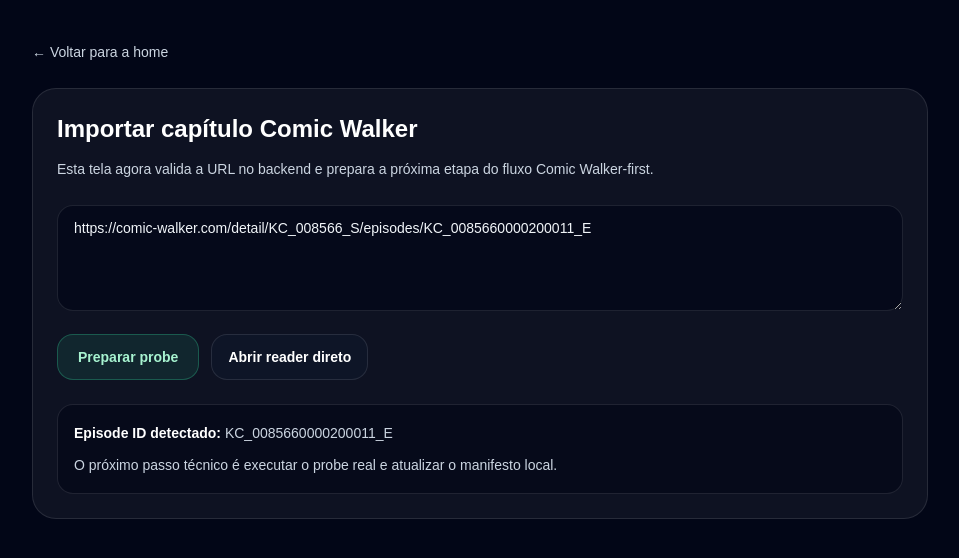
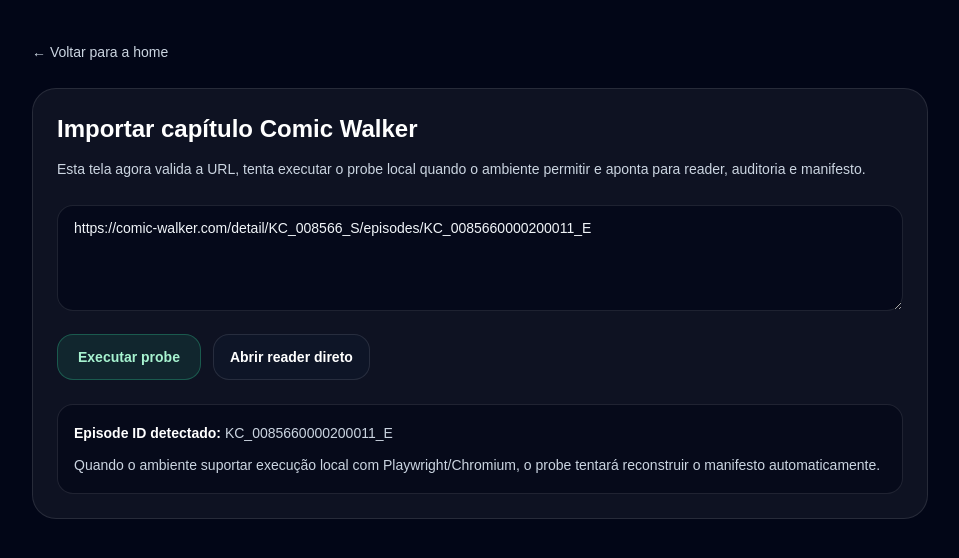
Before and after one commit to MarceloSalada/MangAkita, a Next.js app: page /import in a window 1280 px wide. Shown: the top 558 px of the page, without its empty margins (160-1119 px from the left). Built offline with nearby package versions, Linux system fonts and the light colour scheme.

Commit message:
feat: show probe execution result and audit link in import form

```diff
--- a/components/capture/capture-form.tsx
+++ b/components/capture/capture-form.tsx
@@ -13,7 +13,18 @@
   diagnosisSummary: string;
   nextRequiredStep: string;
   readerHref: string;
+  auditHref: string;
   manifestApiHref: string | null;
+  execution: {
+    attempted: boolean;
+    executed: boolean;
+    mode: string;
+    detail: string;
+    stdout: string;
+    stderr: string;
+  };
+  manifestBefore: unknown;
+  manifestAfter: unknown;
 };
 
 function extractEpisodeId(url: string) {
@@ -45,7 +56,7 @@
       const response = await fetch('/api/probe', {
         method: 'POST',
         headers: { 'Content-Type': 'application/json' },
-        body: JSON.stringify({ url }),
+        body: JSON.stringify({ url, execute: true }),
       });
 
       const payload = await response.json();
@@ -67,7 +78,7 @@
     <div className="rounded-3xl border border-white/10 bg-white/5 p-6">
       <h2 className="text-2xl font-semibold text-white">Importar capítulo Comic Walker</h2>
       <p className="mt-3 text-sm leading-6 text-slate-300">
-        Esta tela agora valida a URL no backend e prepara a próxima etapa do fluxo Comic Walker-first.
+        Esta tela agora valida a URL, tenta executar o probe local quando o ambiente permitir e aponta para reader, auditoria e manifesto.
       </p>
 
       <form onSubmit={handleSubmit} className="mt-6 space-y-4">
@@ -85,7 +96,7 @@
             disabled={!url.trim() || isLoading}
             className="rounded-2xl border border-emerald-400/30 bg-emerald-400/10 px-5 py-3 text-sm font-semibold text-emerald-200 transition enabled:hover:border-emerald-300/40 enabled:hover:bg-emerald-400/15 disabled:cursor-not-allowed disabled:opacity-40"
           >
-            {isLoading ? 'Validando URL...' : 'Preparar probe'}
+            {isLoading ? 'Executando probe...' : 'Executar probe'}
           </button>
 
           <Link
@@ -101,7 +112,7 @@
 
       <div className="mt-6 rounded-2xl border border-white/10 bg-slate-950/60 p-4 text-sm leading-6 text-slate-300">
         <p><span className="font-semibold text-white">Episode ID detectado:</span> {episodeId || 'não detectado ainda'}</p>
-        <p className="mt-2">O próximo passo técnico é executar o probe real e atualizar o manifesto local.</p>
+        <p className="mt-2">Quando o ambiente suportar execução local com Playwright/Chromium, o probe tentará reconstruir o manifesto automaticamente.</p>
       </div>
 
       {result ? (
@@ -112,6 +123,15 @@
           <p><span className="font-semibold text-white">Episode ID:</span> {result.episodeId ?? 'não detectado'}</p>
           <p className="mt-3"><span className="font-semibold text-white">Diagnóstico:</span> {result.diagnosisSummary}</p>
           <p className="mt-2"><span className="font-semibold text-white">Próximo passo:</span> {result.nextRequiredStep}</p>
+          <p className="mt-2"><span className="font-semibold text-white">Execução:</span> {result.execution.detail}</p>
+          <p><span className="font-semibold text-white">Modo:</span> {result.execution.mode}</p>
+          <p><span className="font-semibold text-white">Probe executado:</span> {result.execution.executed ? 'sim' : 'não'}</p>
+
+          {result.execution.stderr ? (
+            <div className="mt-3 rounded-xl border border-amber-400/20 bg-amber-400/5 p-3 text-xs leading-5 text-amber-100">
+              <span className="font-semibold text-white">stderr:</span> {result.execution.stderr}
+            </div>
+          ) : null}
 
           <div className="mt-4 flex flex-wrap gap-3">
             <Link
@@ -119,6 +139,12 @@
               className="rounded-2xl border border-emerald-400/30 bg-emerald-400/10 px-4 py-2 text-sm font-semibold text-emerald-200 transition hover:border-emerald-300/40 hover:bg-emerald-400/15"
             >
               Abrir reader do episódio
+            </Link>
+            <Link
+              href={result.auditHref}
+              className="rounded-2xl border border-white/10 bg-slate-900/80 px-4 py-2 text-sm font-semibold text-white transition hover:border-white/20 hover:bg-slate-900"
+            >
+              Auditar manifesto
             </Link>
             {result.manifestApiHref ? (
               <a
```
